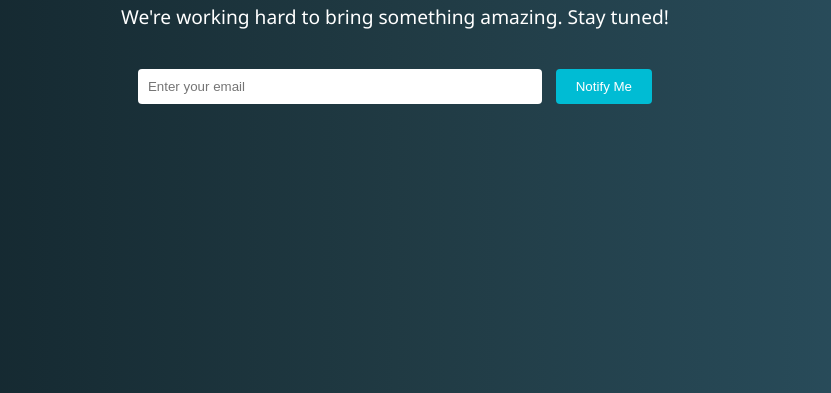
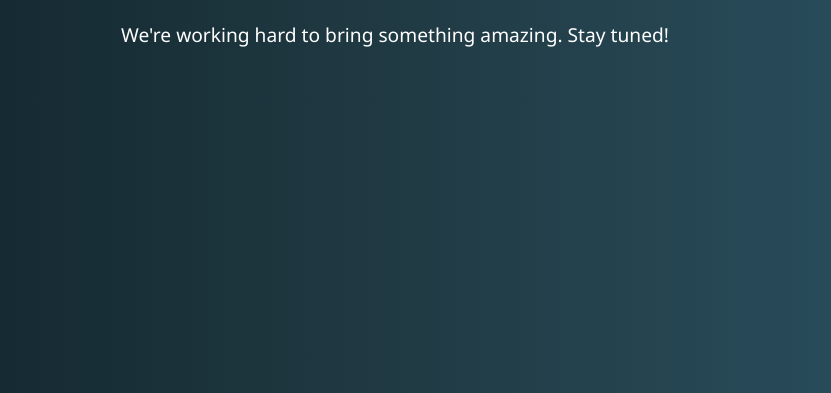
Before and after one commit to echoridge1/echoridge.github.io, a plain HTML site: page index.html in a window 1280 px wide. Shown: the part 407-800 px from the top of the page, without its empty margins (245-1076 px from the left). Drawn offline with Linux system fonts and the light colour scheme.

Commit message:
Update index.html

```diff
--- a/index.html
+++ b/index.html
@@ -59,10 +59,6 @@
   <div class="container">
     <h1>Echoridge</h1>
     <p>We're working hard to bring something amazing. Stay tuned!</p>
-    <form class="email-form">
-      <input type="email" placeholder="Enter your email" required />
-      <input type="submit" value="Notify Me" />
-    </form>
-  </div>
+    </div>
 </body>
 </html>
```
